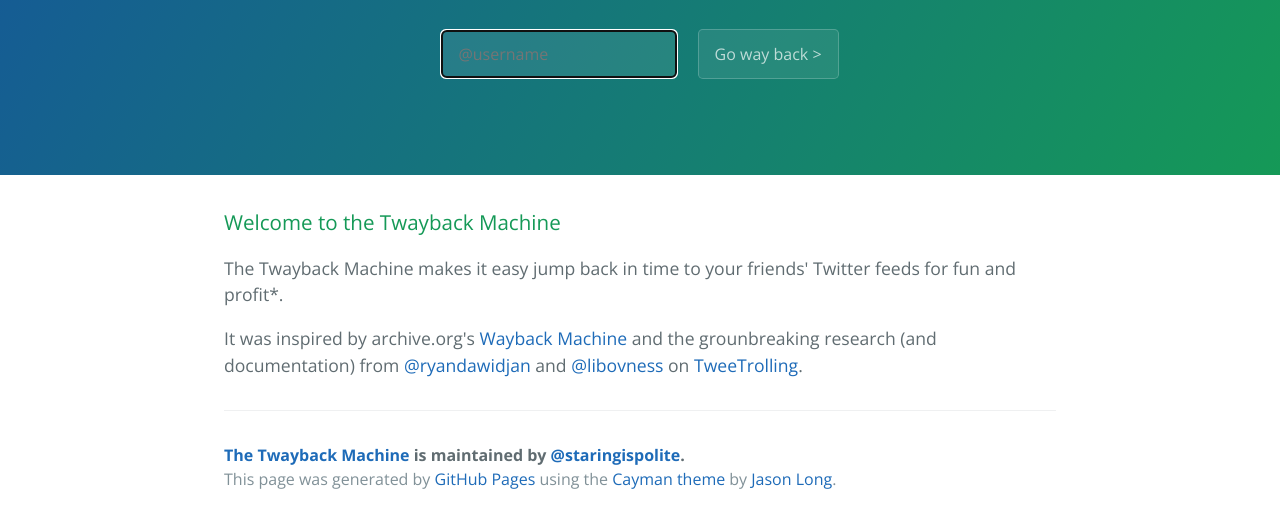
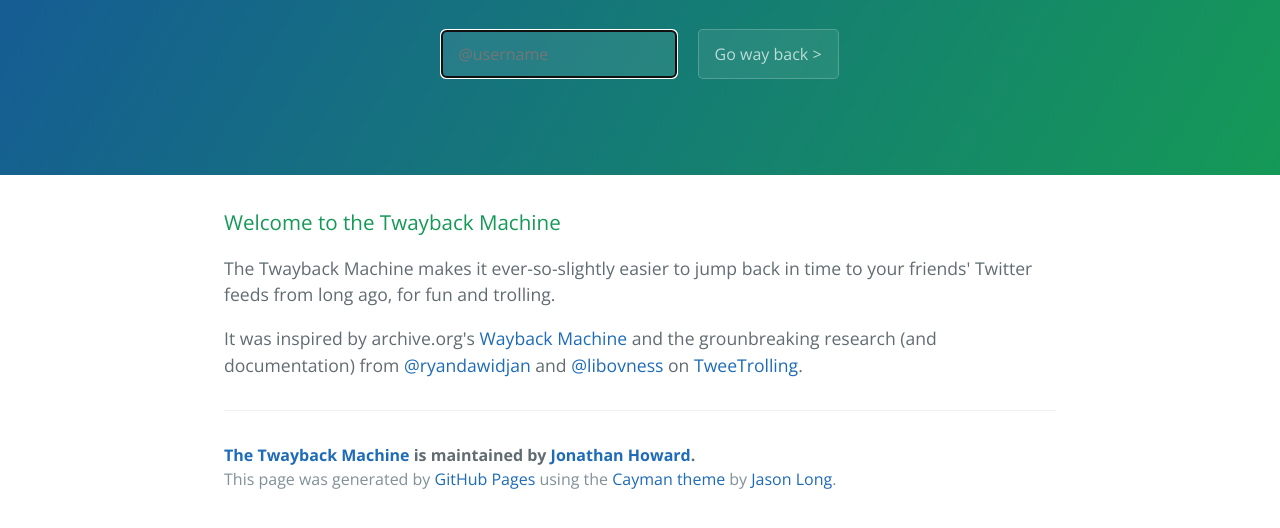
Before and after one commit to staringispolite/twayback-machine, a plain HTML site: page index.html in a window 1280 px wide. Shown: the part 208-736 px from the top of the page. Drawn offline with nearby package versions, Linux system fonts and the light colour scheme.

Commit message:
tweaking copy

```diff
--- a/index.html
+++ b/index.html
@@ -24,7 +24,7 @@
         Welcome to the Twayback Machine
       </h3>
       <p>
-        The Twayback Machine makes it easy jump back in time to your friends' Twitter feeds for fun and profit*.
+        The Twayback Machine makes it ever-so-slightly easier to jump back in time to your friends' Twitter feeds from long ago, for fun and trolling.
       </p>
       <p>
         It was inspired by archive.org's <a herf="https://archive.org/web/">Wayback Machine</a> and
@@ -34,7 +34,7 @@
       </p>
     <footer class="site-footer">
     <span class="site-footer-owner"><a href="https://github.com/staringispolite/twayback-machine">The Twayback Machine</a>
-      is maintained by <a href="https://twitter.com/staringispolite">@staringispolite</a>.</span>
+      is maintained by <a href="https://twitter.com/staringispolite">Jonathan Howard</a>.</span>
 
       <span class="site-footer-credits">This page was generated by <a href="https://pages.github.com">GitHub Pages</a> using the <a href="https://github.com/jasonlong/cayman-theme">Cayman theme</a> by <a href="https://twitter.com/jasonlong">Jason Long</a>.</span>
     </footer>
```
